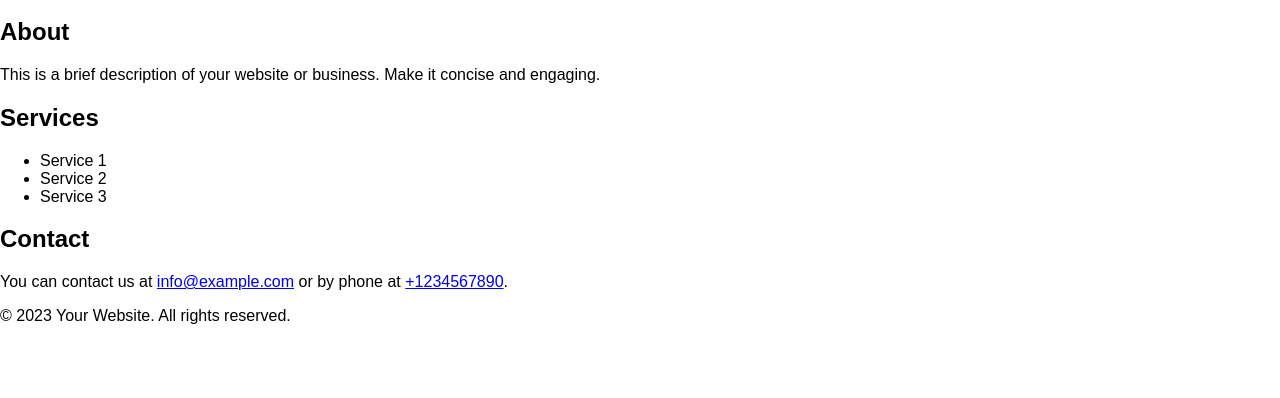
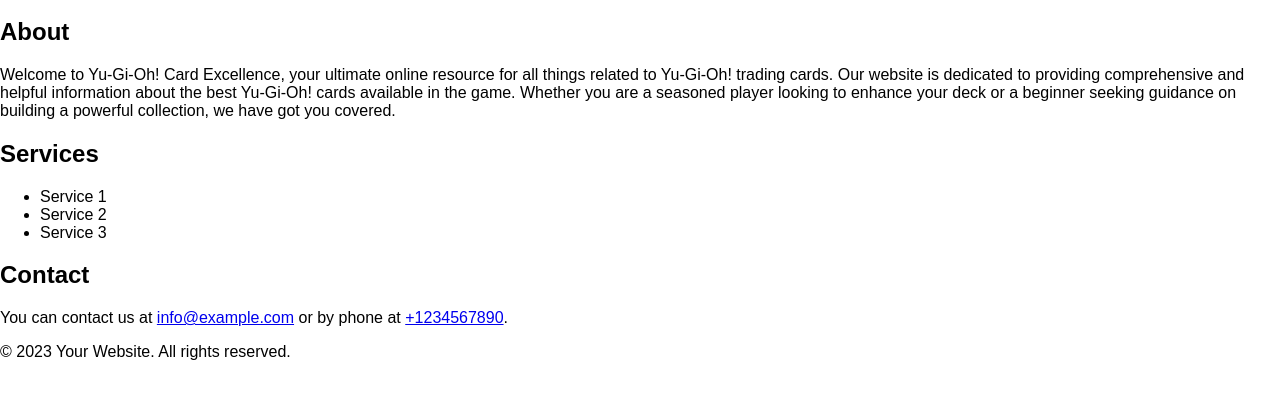
Before and after one commit to heavystorming/My-website, a plain HTML site: page index.html in a window 1280 px wide. Shown: the part 172-570 px from the top of the page. Drawn offline with Linux system fonts and the light colour scheme.

Commit message:
Update index.html

```diff
--- a/index.html
+++ b/index.html
@@ -31,7 +31,7 @@
   <main>
     <section>
       <h2>About</h2>
-      <p>This is a brief description of your website or business. Make it concise and engaging.</p>
+      <p>Welcome to Yu-Gi-Oh! Card Excellence, your ultimate online resource for all things related to Yu-Gi-Oh! trading cards. Our website is dedicated to providing comprehensive and helpful information about the best Yu-Gi-Oh! cards available in the game. Whether you are a seasoned player looking to enhance your deck or a beginner seeking guidance on building a powerful collection, we have got you covered.</p>
     </section>
 
     <section>
```
